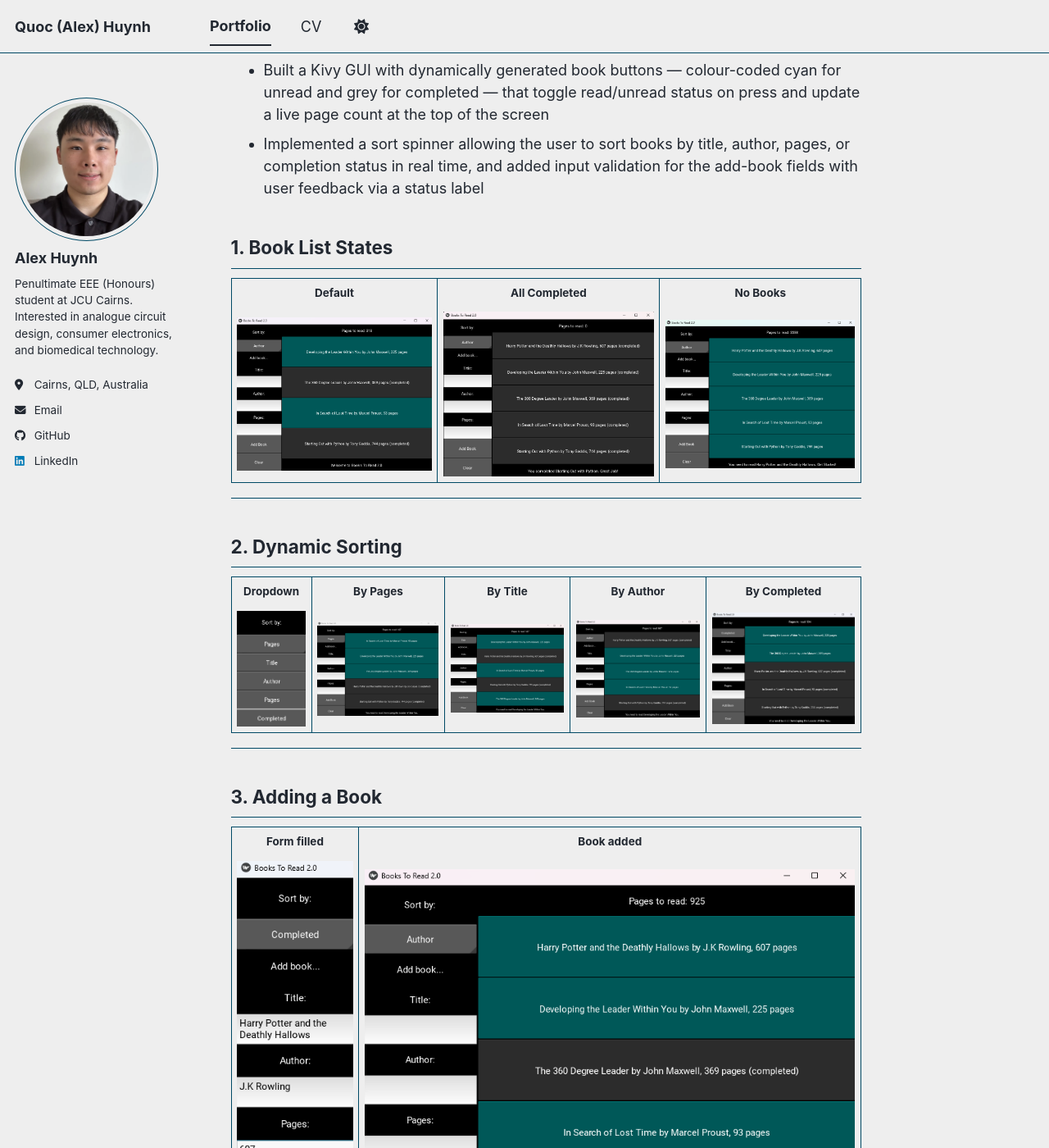
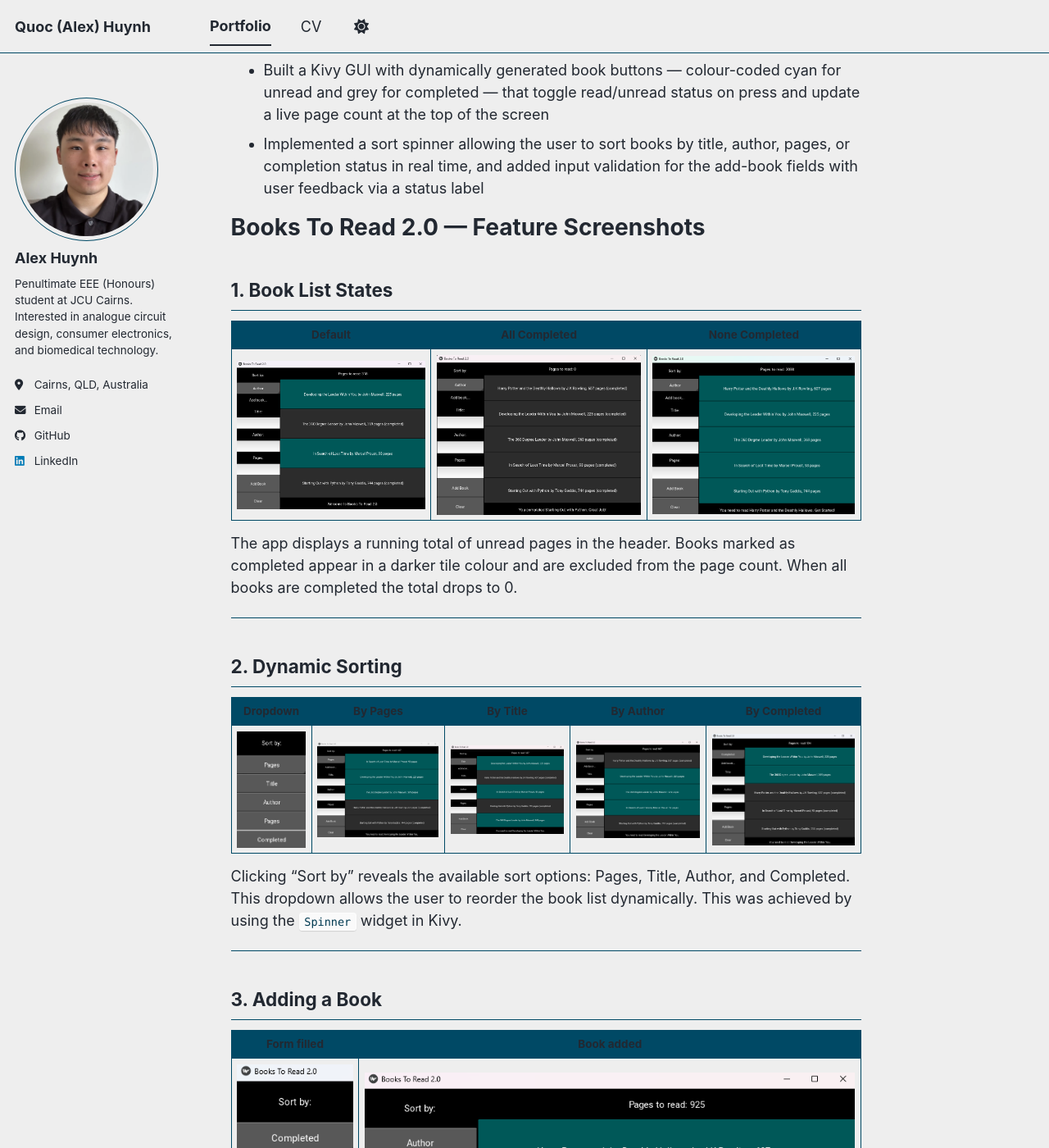
Before and after one commit to quochuynh1/quochuynh1.github.io, a Jekyll site: the page built from _portfolio/books2.md, in a window 1280 px wide and 1400 px high, scrolled down 665 px. Shown: the whole window at 82% size. Built offline with Jekyll 4.4.1, drawn with Linux system fonts in a browser that asks for light colours; a script bundle is joined from its source files by our own code; library files that are not in the unit come from our copies; some of the changed text lies outside the part shown.

Commit message:
Fix image sizing issue in books2.md

```diff
--- a/_portfolio/books2.md
+++ b/_portfolio/books2.md
@@ -21,71 +21,47 @@
 - Built a Kivy GUI with dynamically generated book buttons — colour-coded cyan for unread and grey for completed — that toggle read/unread status on press and update a live page count at the top of the screen
 - Implemented a sort spinner allowing the user to sort books by title, author, pages, or completion status in real time, and added input validation for the add-book fields with user feedback via a status label
 
+# Books To Read 2.0 — Feature Screenshots
+
 ## 1. Book List States
 
-<table>
-  <tr>
-    <th style="text-align:center">Default</th>
-    <th style="text-align:center">All Completed</th>
-    <th style="text-align:center">No Books</th>
-  </tr>
-  <tr>
-    <td><img src="/images/books2.png" height="200" style="object-fit:contain"></td>
-    <td><img src="/images/a2books/allbookscomplete.png" height="200" style="object-fit:contain"></td>
-    <td><img src="/images/a2books/nobookscomplete.png" height="200" style="object-fit:contain"></td>
-  </tr>
-</table>
+|               Default                |                     All Completed                      |                        None Completed                        |
+|:------------------------------------:|:------------------------------------------------------:|:------------------------------------------------------------:|
+| <img src="/images/books2.png" height="200"> | <img src="/images/a2books/allbookscomplete.png" height="200"> | <img src="/images/a2books/nobookscomplete.png" height="200"> |
+
+The app displays a running total of unread pages in the header. Books marked as completed appear in a darker tile colour and are excluded from the page count. When all books are completed the total drops to 0.
 
 ---
 
 ## 2. Dynamic Sorting
 
-<table>
-  <tr>
-    <th style="text-align:center">Dropdown</th>
-    <th style="text-align:center">By Pages</th>
-    <th style="text-align:center">By Title</th>
-    <th style="text-align:center">By Author</th>
-    <th style="text-align:center">By Completed</th>
-  </tr>
-  <tr>
-    <td><img src="/images/a2books/dynamicsort.png" height="200" style="object-fit:contain"></td>
-    <td><img src="/images/a2books/sortbypages.png" height="200" style="object-fit:contain"></td>
-    <td><img src="/images/a2books/sortbytitle.png" height="200" style="object-fit:contain"></td>
-    <td><img src="/images/a2books/sortbyauthor.png" height="200" style="object-fit:contain"></td>
-    <td><img src="/images/a2books/sortbycompleted.png" height="200" style="object-fit:contain"></td>
-  </tr>
-</table>
+|                         Dropdown                         |                               By Pages                               |                               By Title                               |                               By Author                               |                              By Completed                               |
+|:--------------------------------------------------------:|:--------------------------------------------------------------------:|:--------------------------------------------------------------------:|:---------------------------------------------------------------------:|:-----------------------------------------------------------------------:|
+| <img src="/images/a2books/dynamicsort.png" height="200"> | <img src="/images/a2books/sortbypages.png" height="200"> | <img src="/images/a2books/sortbytitle.png" height="200"> | <img src="/images/a2books/sortbyauthor.png" height="200"> |      <img src="/images/a2books/sortbycompleted.png" height="200">       |
+
+Clicking "Sort by" reveals the available sort options: Pages, Title, Author, and Completed. This dropdown allows the user to reorder the book list dynamically. This was achieved by using the `Spinner` widget in Kivy.
 
 ---
 
 ## 3. Adding a Book
 
-<table>
-  <tr>
-    <th style="text-align:center">Form filled</th>
-    <th style="text-align:center">Book added</th>
-  </tr>
-  <tr>
-    <td><img src="/images/a2books/formfilled.png" height="200" style="object-fit:contain"></td>
-    <td><img src="/images/a2books/addbook.png" height="200" style="object-fit:contain"></td>
-  </tr>
-</table>
+| Form filled | Book added |
+|:---:|:---:|
+| <img src="/images/a2books/formfilled.png" height="200"> | <img src="/images/a2books/addbook.png" height="200"> |
+
+After filling in the Title, Author, and Pages fields and clicking "Add Book", the book appears in the list and the status bar confirms the addition. The page total updates automatically.
 
 ---
 
 ## 4. Input Validation
 
-<table>
-  <tr>
-    <th style="text-align:center">Incomplete form</th>
-    <th style="text-align:center">Invalid page number</th>
-  </tr>
-  <tr>
-    <td><img src="/images/a2books/completeallfields.png" height="200" style="object-fit:contain"></td>
-    <td><img src="/images/a2books/invalidpageno.png" height="200" style="object-fit:contain"></td>
-  </tr>
-</table>
+| Incomplete form | Invalid page number |
+|:---:|:---:|
+| <img src="/images/a2books/completeallfields.png" height="200"> | <img src="/images/a2books/invalidpageno.png" height="200"> |
+
+The app validates input before adding a book. If any field is empty the status bar displays "Please complete all fields." If the Pages field contains non-numeric text the status bar displays "Please enter a valid number." The form is not submitted until both conditions are met.
+
+---
 
 ## Notes
 
```
